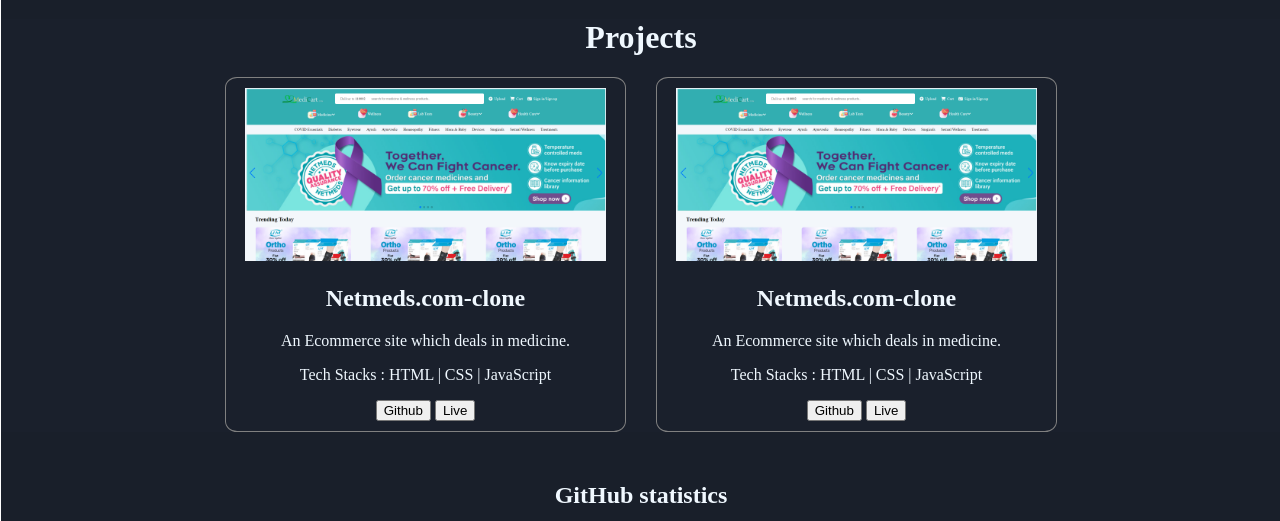
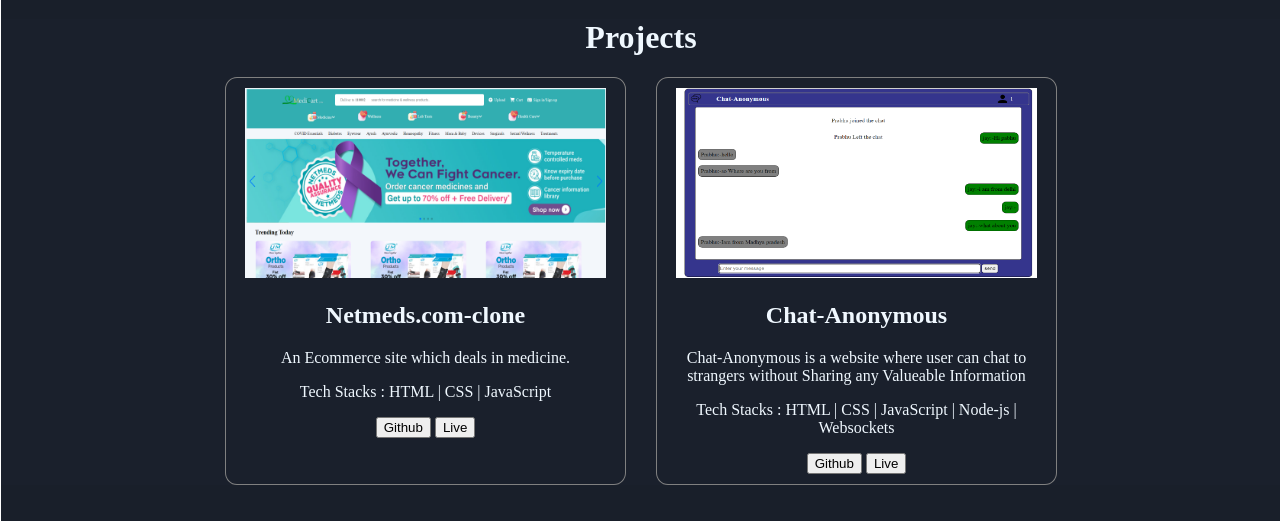
Before and after one commit to jaysukla/jaysukla.github.io, a plain HTML site: page index.html in a window 1280 px wide. Shown: the part 1569-2090 px from the top of the page. Drawn offline with nearby package versions, Linux system fonts and the light colour scheme.

Commit message:
new project added

```diff
--- a/index.html
+++ b/index.html
@@ -152,13 +152,13 @@
 </div>
 
 <div id="Card" class="project-card">
-    <div id="Proig"><img src="./medicart.png" alt=""> </div>
-    <h2  class="project-title">Netmeds.com-clone</h2>
-    <p class="project-description">An Ecommerce site which deals in medicine.</p>
-    <p class="project-tech-stack">Tech Stacks : HTML | CSS | JavaScript</p>
+    <div id="Proig"><img src="./Chat- Anonymus.png" alt=""> </div>
+    <h2  class="project-title">Chat-Anonymous</h2>
+    <p class="project-description">Chat-Anonymous is a website where user can chat to strangers without Sharing any Valueable Information </p>
+    <p class="project-tech-stack">Tech Stacks : HTML | CSS | JavaScript | Node-js | Websockets</p>
 
-    <a class="project-github-link" href="https://github.com/jaysukla/doting-water-1849"><button>Github</button></a>
-    <a  class="project-deployed-link" href="https://courageous-sopapillas-83d958.netlify.app/"><button>Live</button></a>
+    <a class="project-github-link" href="https://github.com/jaysukla/jaysukla.github.io"><button>Github</button></a>
+    <a  class="project-deployed-link" href="https://github.com/jaysukla/jaysukla.github.io"><button>Live</button></a>
 
     </div>
 
--- a/style.css
+++ b/style.css
@@ -233,6 +233,7 @@
 
 #Proig>img{
     width: 100%;
+    height: 190px;
 }
 
 #Card{
```
Also changed, not shown: Chat- Anonymus.png (added).
